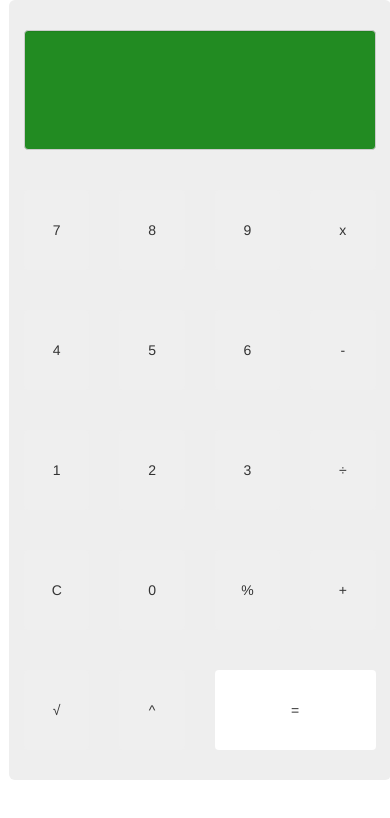
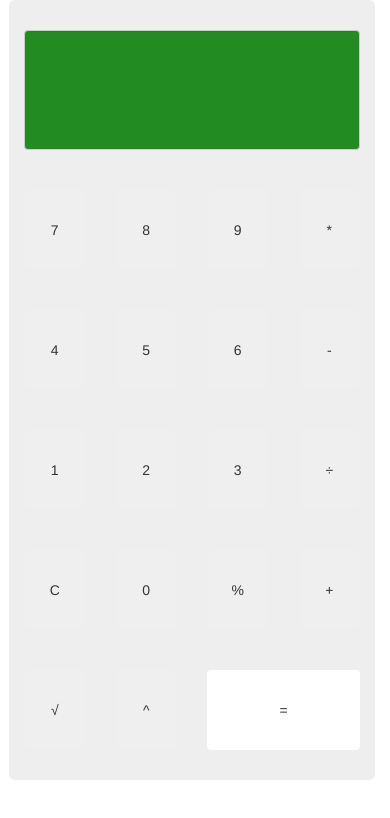
Before and after one commit to BryanPatucci/Calculadora, a website: page www/index.html in a window 390 px wide. Drawn offline with Linux system fonts and the light colour scheme.

Commit message:
Eu e Leonardo desenvolvemos este código para se adequar a um dispositivo mobile, com um layout certo e redimensionando botoes e entre outras coisas.

```diff
--- a/www/components/contas.js
+++ b/www/components/contas.js
@@ -105,5 +105,5 @@ var operador;
       }
       document.getElementById('display').value = result;
   });
-
+-
 }
--- a/www/css/estilo.css
+++ b/www/css/estilo.css
@@ -1,5 +1,5 @@
 .calc{
-	width: 106%;
+	width: 106,5%;
   height: 780px;
   margin-left: -6px;
   margin-top: -40px;
--- a/www/index.html
+++ b/www/index.html
@@ -34,7 +34,7 @@
               <button type="button" name="button" class="btn btn-block botao" id="btn9"> 9 </button>
             </div>
             <div class="col-xs-3">
-              <button type="button" name="button" class="btn btn-block botao" id="btnMult"> x </button>
+              <button type="button" name="button" class="btn btn-block botao" id="btnMult"> * </button>
             </div>
           </div>
 
```
